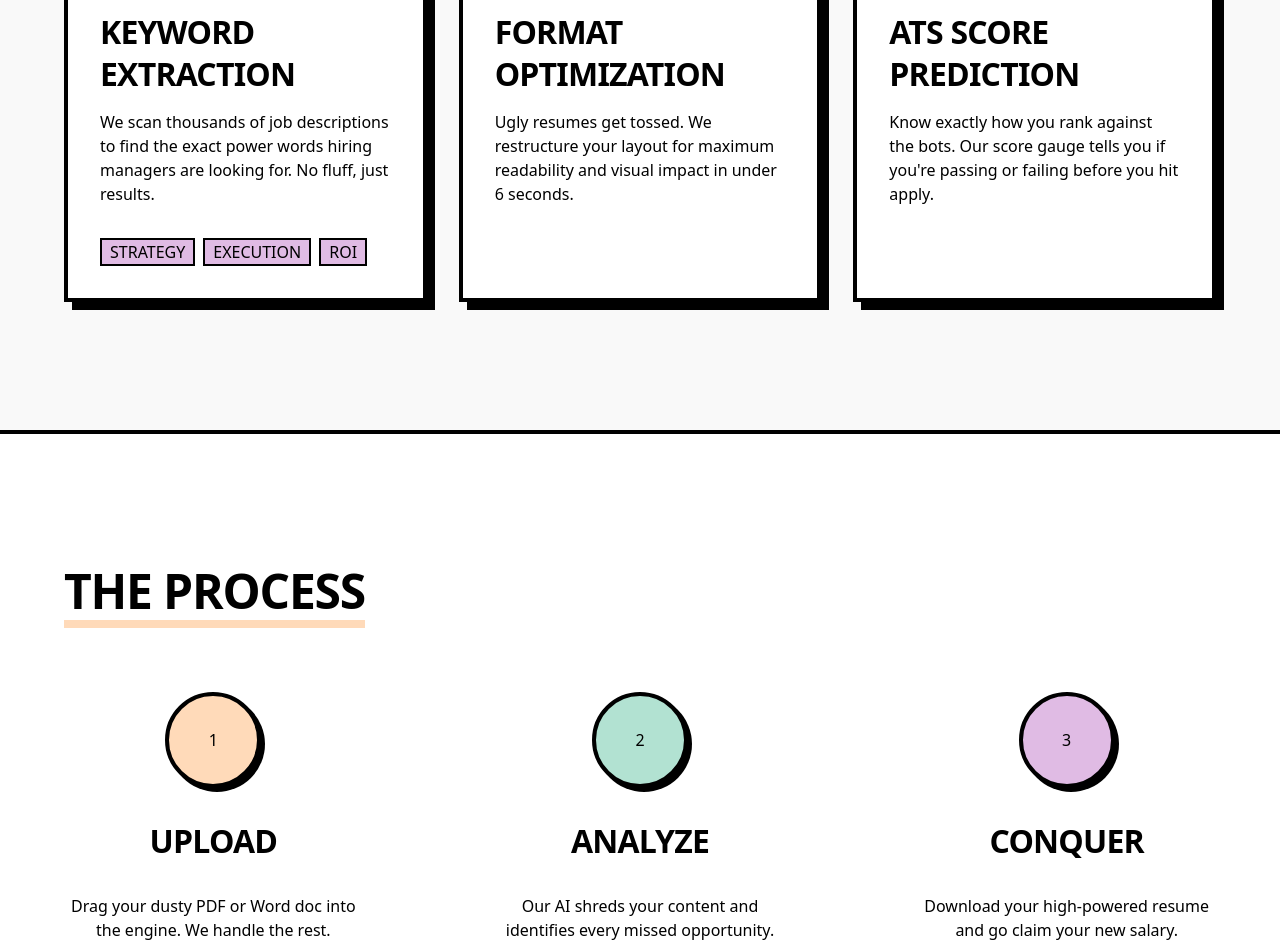
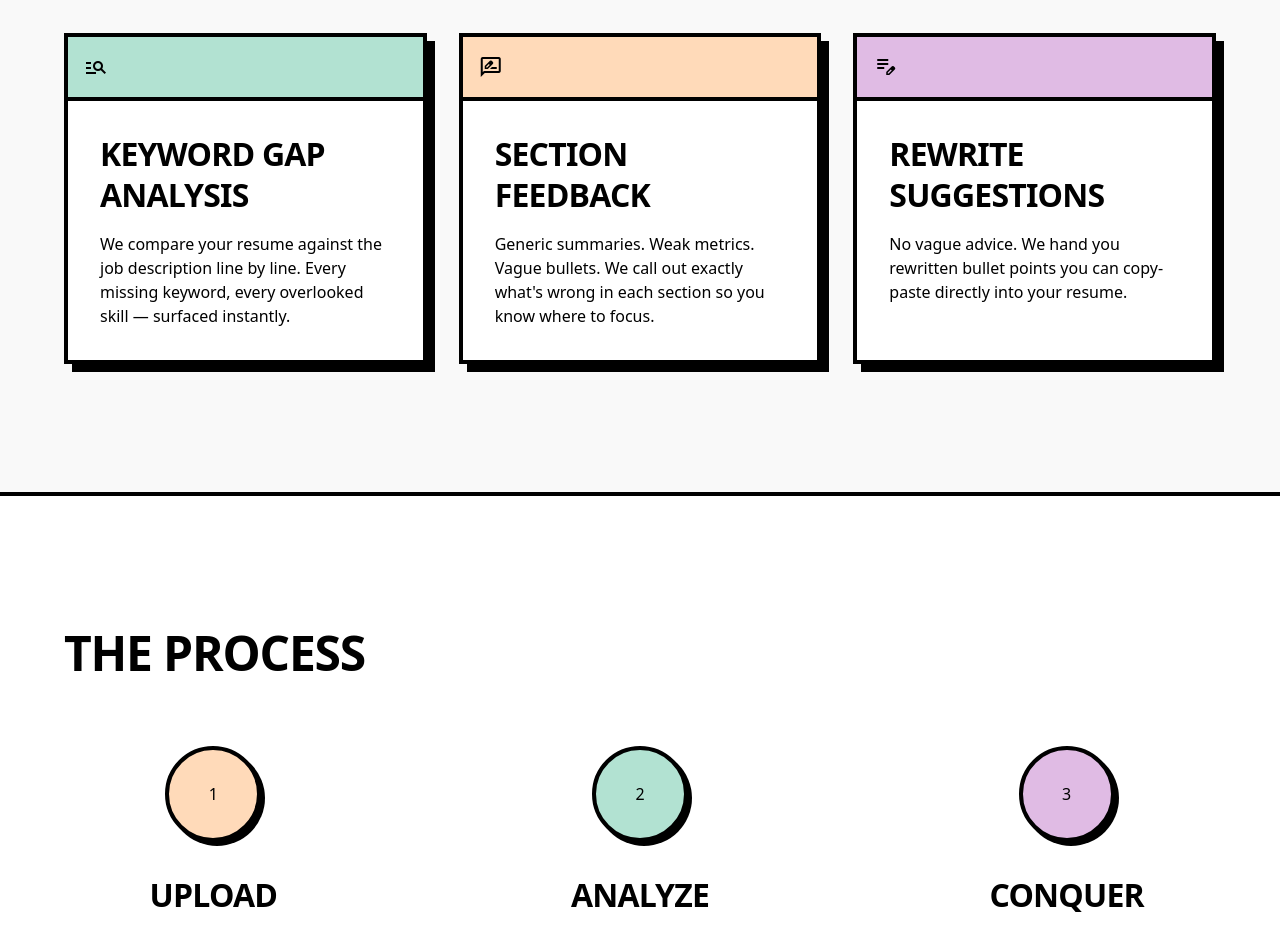
Before and after one commit to xrnze/resu-me, a React (Vite) app in the folder frontend/: page / in a window 1280 px wide. Shown: the part 1100-2051 px from the top of the page. Built offline with nearby package versions, Linux system fonts and the light colour scheme; a web font is replaced by a local one.

Commit message:
fix: Change features and process section wording and remove underline on header

```diff
--- a/frontend/src/components/Features.tsx
+++ b/frontend/src/components/Features.tsx
@@ -1,47 +1,43 @@
 export function Features() {
   return (
     <section id="features" className="px-8 md:px-16 py-xl bg-surface">
+      <h2 className="font-headline-lg text-headline-lg uppercase text-black mb-lg">Features</h2>
       <div className="grid grid-cols-1 md:grid-cols-3 gap-md">
-        {/* Card 1: Keyword Extraction */}
+        {/* Card 1: Keyword Gap Analysis */}
         <div className="bg-white border-4 border-black shadow-[8px_8px_0px_0px_rgba(0,0,0,1)] flex flex-col">
           <div className="h-16 bg-tertiary-container border-b-4 border-black flex items-center px-4">
-            <span className="material-symbols-outlined text-black text-3xl">key</span>
+            <span className="material-symbols-outlined text-black text-3xl">manage_search</span>
           </div>
           <div className="p-8 space-y-sm flex-1">
-            <h3 className="font-headline-md text-headline-md uppercase text-black">Keyword Extraction</h3>
+            <h3 className="font-headline-md text-headline-md uppercase text-black">Keyword Gap Analysis</h3>
             <p className="font-body-md text-body-md text-black">
-              We scan thousands of job descriptions to find the exact power words hiring managers are looking for. No fluff, just results.
-            </p>
-            <div className="flex flex-wrap gap-xs pt-4">
-              <span className="bg-secondary-container border-2 border-black px-2 font-label-bold text-black">STRATEGY</span>
-              <span className="bg-secondary-container border-2 border-black px-2 font-label-bold text-black">EXECUTION</span>
-              <span className="bg-secondary-container border-2 border-black px-2 font-label-bold text-black">ROI</span>
-            </div>
-          </div>
-        </div>
-
-        {/* Card 2: Format Optimization */}
-        <div className="bg-white border-4 border-black shadow-[8px_8px_0px_0px_rgba(0,0,0,1)] flex flex-col">
-          <div className="h-16 bg-primary-container border-b-4 border-black flex items-center px-4">
-            <span className="material-symbols-outlined text-black text-3xl">dashboard_customize</span>
-          </div>
-          <div className="p-8 space-y-sm flex-1">
-            <h3 className="font-headline-md text-headline-md uppercase text-black">Format Optimization</h3>
-            <p className="font-body-md text-body-md text-black">
-              Ugly resumes get tossed. We restructure your layout for maximum readability and visual impact in under 6 seconds.
+              We compare your resume against the job description line by line. Every missing keyword, every overlooked skill &mdash; surfaced instantly.
             </p>
           </div>
         </div>
 
-        {/* Card 3: ATS Score Prediction */}
+        {/* Card 2: Section Feedback */}
+        <div className="bg-white border-4 border-black shadow-[8px_8px_0px_0px_rgba(0,0,0,1)] flex flex-col">
+          <div className="h-16 bg-primary-container border-b-4 border-black flex items-center px-4">
+            <span className="material-symbols-outlined text-black text-3xl">rate_review</span>
+          </div>
+          <div className="p-8 space-y-sm flex-1">
+            <h3 className="font-headline-md text-headline-md uppercase text-black">Section Feedback</h3>
+            <p className="font-body-md text-body-md text-black">
+              Generic summaries. Weak metrics. Vague bullets. We call out exactly what&apos;s wrong in each section so you know where to focus.
+            </p>
+          </div>
+        </div>
+
+        {/* Card 3: Rewrite Suggestions */}
         <div className="bg-white border-4 border-black shadow-[8px_8px_0px_0px_rgba(0,0,0,1)] flex flex-col">
           <div className="h-16 bg-secondary-fixed border-b-4 border-black flex items-center px-4">
-            <span className="material-symbols-outlined text-black text-3xl">query_stats</span>
+            <span className="material-symbols-outlined text-black text-3xl">edit_note</span>
           </div>
           <div className="p-8 space-y-sm flex-1">
-            <h3 className="font-headline-md text-headline-md uppercase text-black">ATS Score Prediction</h3>
+            <h3 className="font-headline-md text-headline-md uppercase text-black">Rewrite Suggestions</h3>
             <p className="font-body-md text-body-md text-black">
-              Know exactly how you rank against the bots. Our score gauge tells you if you&apos;re passing or failing before you hit apply.
+              No vague advice. We hand you rewritten bullet points you can copy-paste directly into your resume.
             </p>
           </div>
         </div>
--- a/frontend/src/components/Questions.tsx
+++ b/frontend/src/components/Questions.tsx
@@ -1,17 +1,20 @@
-import { useState } from 'react';
+import { useState } from "react";
 
 const questions = [
   {
-    question: 'Is my data secure?',
-    answer: 'Your resume and job description are sent securely to our analysis engine and never stored on our servers. We don\'t keep copies of your data after the analysis completes.',
+    question: "Is my data secure?",
+    answer:
+      "Your resume and job description are sent securely to our analysis engine and never stored on our servers. We don't keep copies of your data after the analysis completes.",
   },
   {
-    question: 'Does it work for tech jobs?',
-    answer: 'Yes. We specialize in tech, finance, and marketing sectors where ATS systems are most aggressive.',
+    question: "Does it work for tech jobs?",
+    answer:
+      "Yes. We specialize in tech, finance, and marketing sectors where ATS systems are most aggressive.",
   },
   {
-    question: 'Can I use it more than once?',
-    answer: 'Absolutely. There\'s no limit — analyze as many resumes and job descriptions as you need, completely free.',
+    question: "Can I use it more than once?",
+    answer:
+      "Absolutely. There's no limit, analyze as many resumes and job descriptions as you need, completely free.",
   },
 ];
 
@@ -23,8 +26,13 @@ export function Questions() {
   };
 
   return (
-    <section id="faq" className="px-8 md:px-16 py-xl bg-surface border-t-4 border-black">
-      <h2 className="font-headline-lg text-headline-lg uppercase text-black mb-lg">Questions?</h2>
+    <section
+      id="faq"
+      className="px-8 md:px-16 py-xl bg-surface border-t-4 border-black"
+    >
+      <h2 className="font-headline-lg text-headline-lg uppercase text-black mb-lg">
+        Questions?
+      </h2>
       <div className="max-w-4xl space-y-sm">
         {questions.map((q, index) => {
           const isOpen = openIndex === index;
@@ -32,7 +40,7 @@ export function Questions() {
             <div
               key={index}
               className={`border-4 border-black p-6 shadow-[4px_4px_0px_0px_rgba(0,0,0,1)] ${
-                isOpen ? 'bg-primary-container' : 'bg-white'
+                isOpen ? "bg-primary-container" : "bg-white"
               }`}
             >
               <div
@@ -43,7 +51,7 @@ export function Questions() {
                   {q.question}
                 </h4>
                 <span className="material-symbols-outlined text-4xl text-black">
-                  {isOpen ? 'remove' : 'add'}
+                  {isOpen ? "remove" : "add"}
                 </span>
               </div>
               {isOpen && q.answer && (
--- a/frontend/src/components/TheProcess.tsx
+++ b/frontend/src/components/TheProcess.tsx
@@ -1,11 +1,7 @@
 export function TheProcess() {
   return (
     <section id="process" className="px-8 md:px-16 py-xl border-y-4 border-black bg-white overflow-hidden">
-      <div className="mb-lg">
-        <h2 className="font-headline-lg text-headline-lg uppercase text-black inline-block border-b-8 border-primary-container">
-          The Process
-        </h2>
-      </div>
+      <h2 className="font-headline-lg text-headline-lg uppercase text-black mb-lg">The Process</h2>
       <div className="relative">
         <div className="hidden md:block absolute top-1/2 left-0 w-full h-1 bg-black -translate-y-1/2 -z-10"></div>
         <div className="grid grid-cols-1 md:grid-cols-3 gap-xl">
@@ -16,7 +12,7 @@ export function TheProcess() {
             </div>
             <h4 className="font-headline-md text-headline-md uppercase text-black">Upload</h4>
             <p className="font-body-md text-black">
-              Drag your dusty PDF or Word doc into the engine. We handle the rest.
+              Drag in your resume, paste the job description. Takes about ten seconds.
             </p>
           </div>
 
@@ -27,7 +23,7 @@ export function TheProcess() {
             </div>
             <h4 className="font-headline-md text-headline-md uppercase text-black">Analyze</h4>
             <p className="font-body-md text-black">
-              Our AI shreds your content and identifies every missed opportunity.
+              We compare your resume to the job posting and surface every missing keyword, weak bullet, and vague section.
             </p>
           </div>
 
@@ -38,7 +34,7 @@ export function TheProcess() {
             </div>
             <h4 className="font-headline-md text-headline-md uppercase text-black">Conquer</h4>
             <p className="font-body-md text-black">
-              Download your high-powered resume and go claim your new salary.
+              Read the feedback, grab the rewrites, fix your resume. Then go get that job.
             </p>
           </div>
         </div>
```
